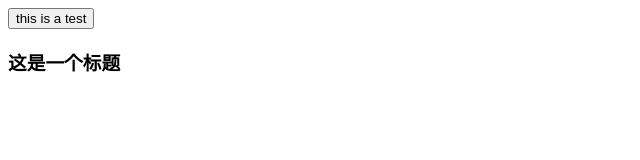
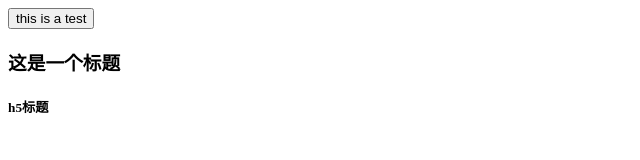
Before and after one commit to ghostwu/git-practice22, a plain HTML site: page index.html in a window 1280 px wide. Shown: the full height of the page, 0-640 px from the left. Drawn offline with Linux system fonts and the light colour scheme.

Commit message:
新增一行h5

```diff
--- a/index.html
+++ b/index.html
@@ -28,5 +28,6 @@
 	<button id="test">this is a test</button>
 	<div id="box"></div>
 	<h3>这是一个标题</h3>
+	<h5>h5标题</h5>
 </body>
 </html>
```
